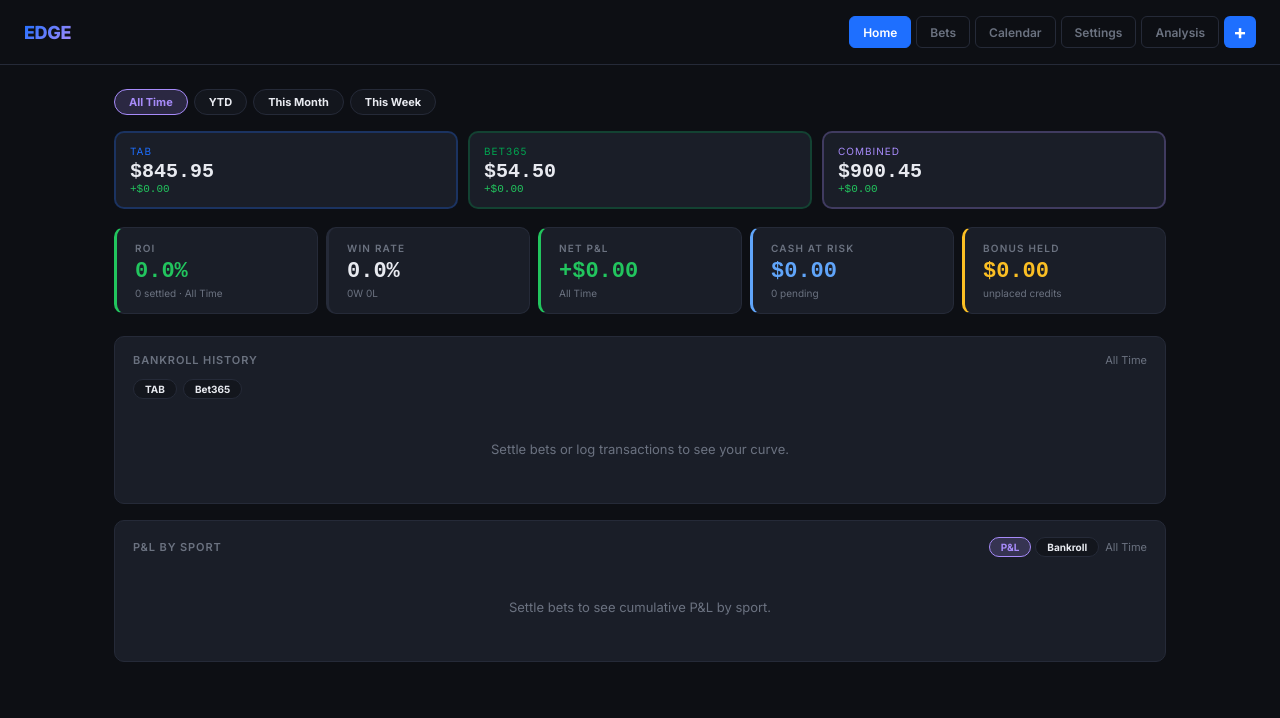
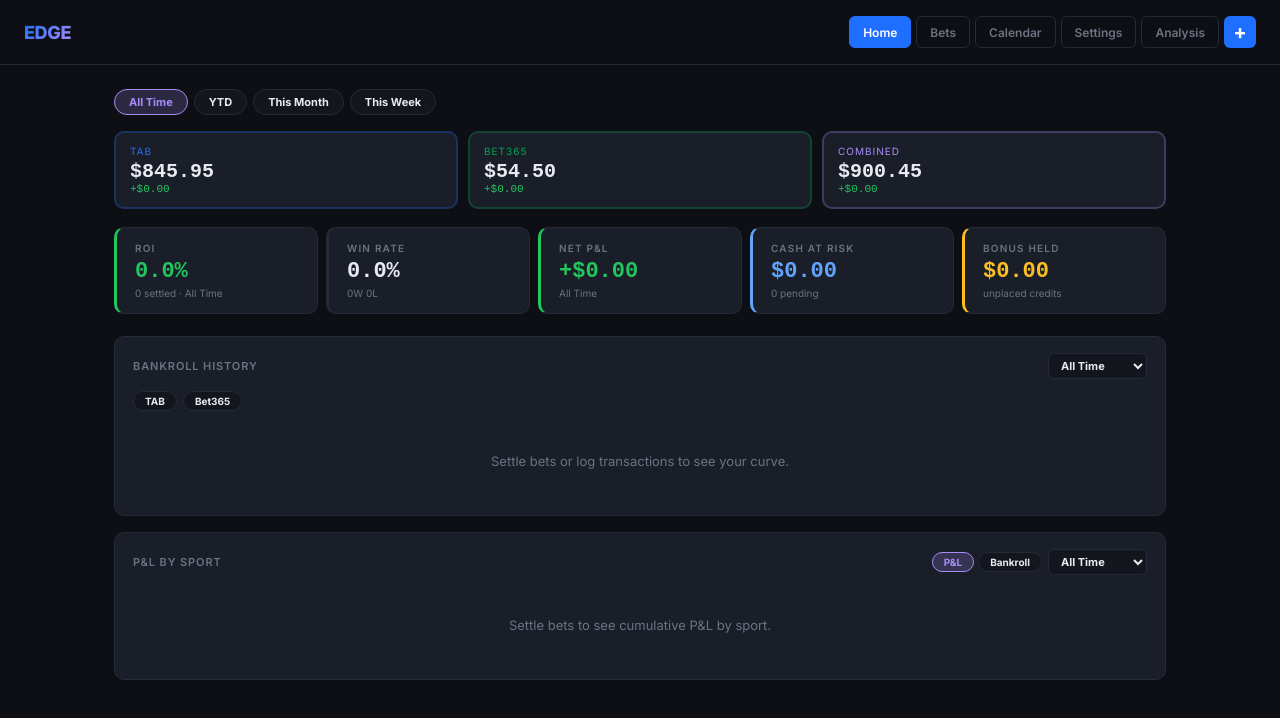
Before and after one commit to kfideliss/betting-tracker, a React (Vite) app: page / in a window 1280 px wide. Shown: the top 718 px of the page. Built offline with nearby package versions, Linux system fonts and the light colour scheme.

Commit message:
charts: dedicated date selector independent of dashboard filter

```diff
--- a/src/App.jsx
+++ b/src/App.jsx
@@ -76,6 +76,7 @@ export default function App(){
   const [txns,setTxns]=useState([]);
   const [tab,setTab]=useState("dashboard");
   const [timeFilter,setTimeFilter]=useState("All Time");
+  const [chartFilter,setChartFilter]=useState("All Time");
   const [aiSummary,setAiSummary]=useState("");
   const [aiLoading,setAiLoading]=useState(false);
   const emptyForm={date:new Date().toISOString().slice(0,10),sport:"AFL",market:"Head-to-Head",bookmaker:"TAB",match:"",stake:"",odds:"",myProb:"",outcome:"Pending",notes:"",betType:"Regular",isBonus:false};
@@ -218,7 +219,7 @@ export default function App(){
     const events=[];
     settledAll.forEach(b=>events.push({date:settleDate(b),book:b.bookmaker,delta:balanceEffect(b,b.outcome),kind:"bet"}));
     txns.forEach(t=>events.push({date:t.date,book:t.book,delta:t.type==="deposit"?parseFloat(t.amount):-parseFloat(t.amount),kind:t.type}));
-    const filtered=events.filter(e=>inTimeFilter(e.date,timeFilter)).sort((a,b)=>new Date(a.date)-new Date(b.date));
+    const filtered=events.filter(e=>inTimeFilter(e.date,chartFilter)).sort((a,b)=>new Date(a.date)-new Date(b.date));
     const start={};
     books.forEach(bk=>{const s=filtered.filter(e=>e.book===bk.name).reduce((a,e)=>a+e.delta,0);start[bk.name]=bk.balance-s;});
     const running={...start};
@@ -267,7 +268,7 @@ export default function App(){
 
   const sportPLSeries=(()=>{
     const events=settledAll
-      .filter(b=>inTimeFilter(settleDate(b),timeFilter))
+      .filter(b=>inTimeFilter(settleDate(b),chartFilter))
       .map(b=>({date:settleDate(b),sport:b.sport,pl:betPL(b)}))
       .sort((a,b)=>new Date(a.date)-new Date(b.date));
     const running=Object.fromEntries(SPORTS.map(s=>[s,0]));
@@ -278,7 +279,7 @@ export default function App(){
     });
     return points;
   })();
-  const activeSports=SPORTS.filter(s=>settled.some(b=>b.sport===s));
+  const activeSports=SPORTS.filter(s=>settledAll.some(b=>b.sport===s&&inTimeFilter(settleDate(b),chartFilter)));
   const sportStartBankroll=bankrollSeries.points.length?bankrollSeries.points[0].Combined:totalBankroll;
   const sportChartData=sportMetric==="bankroll"
     ? sportPLSeries.map(pt=>{const o={date:pt.date};SPORTS.forEach(s=>{o[s]=parseFloat((sportStartBankroll+(pt[s]||0)).toFixed(2));});return o;})
@@ -538,7 +539,7 @@ export default function App(){
             <div style={{background:C.card,border:`1px solid ${C.border}`,borderRadius:10,padding:"16px 18px",marginBottom:16}}>
               <div style={{display:"flex",alignItems:"center",justifyContent:"space-between",marginBottom:12}}>
                 <div style={{color:C.muted,fontSize:11,letterSpacing:"0.08em",textTransform:"uppercase",fontWeight:600}}>Bankroll History</div>
-                <div style={{color:C.muted,fontSize:11}}>{timeFilter}</div>
+                <select value={chartFilter} onChange={e=>setChartFilter(e.target.value)} style={{background:C.surface,color:C.text,border:`1px solid ${C.border}`,borderRadius:6,padding:"4px 8px",fontSize:11,fontWeight:700,cursor:"pointer"}}>{TIME_FILTERS.map(f=><option key={f} value={f}>{f}</option>)}</select>
               </div>
               {books.length>0&&(
                 <div style={{display:"flex",gap:6,flexWrap:"wrap",marginBottom:12}}>
@@ -581,7 +582,7 @@ export default function App(){
                       <button key={k} onClick={()=>setSportMetric(k)} style={{background:sportMetric===k?C.combined+"33":C.surface,color:sportMetric===k?C.combined:C.text,border:`1px solid ${sportMetric===k?C.combined:C.border}`,borderRadius:20,padding:"3px 11px",fontSize:10,fontWeight:700,cursor:"pointer"}}>{lbl}</button>
                     ))}
                   </div>
-                  <div style={{color:C.muted,fontSize:11}}>{timeFilter}</div>
+                  <select value={chartFilter} onChange={e=>setChartFilter(e.target.value)} style={{background:C.surface,color:C.text,border:`1px solid ${C.border}`,borderRadius:6,padding:"4px 8px",fontSize:11,fontWeight:700,cursor:"pointer"}}>{TIME_FILTERS.map(f=><option key={f} value={f}>{f}</option>)}</select>
                 </div>
               </div>
               {activeSports.length>0&&(
```
